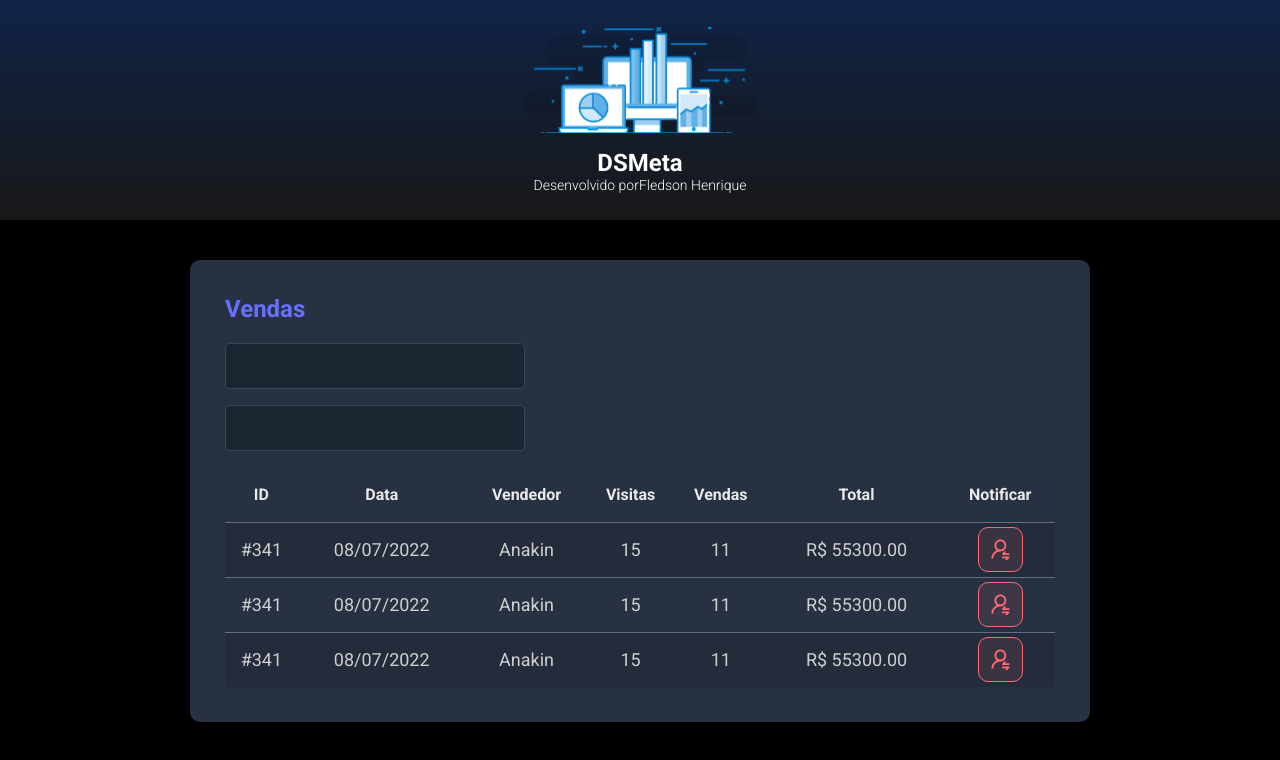
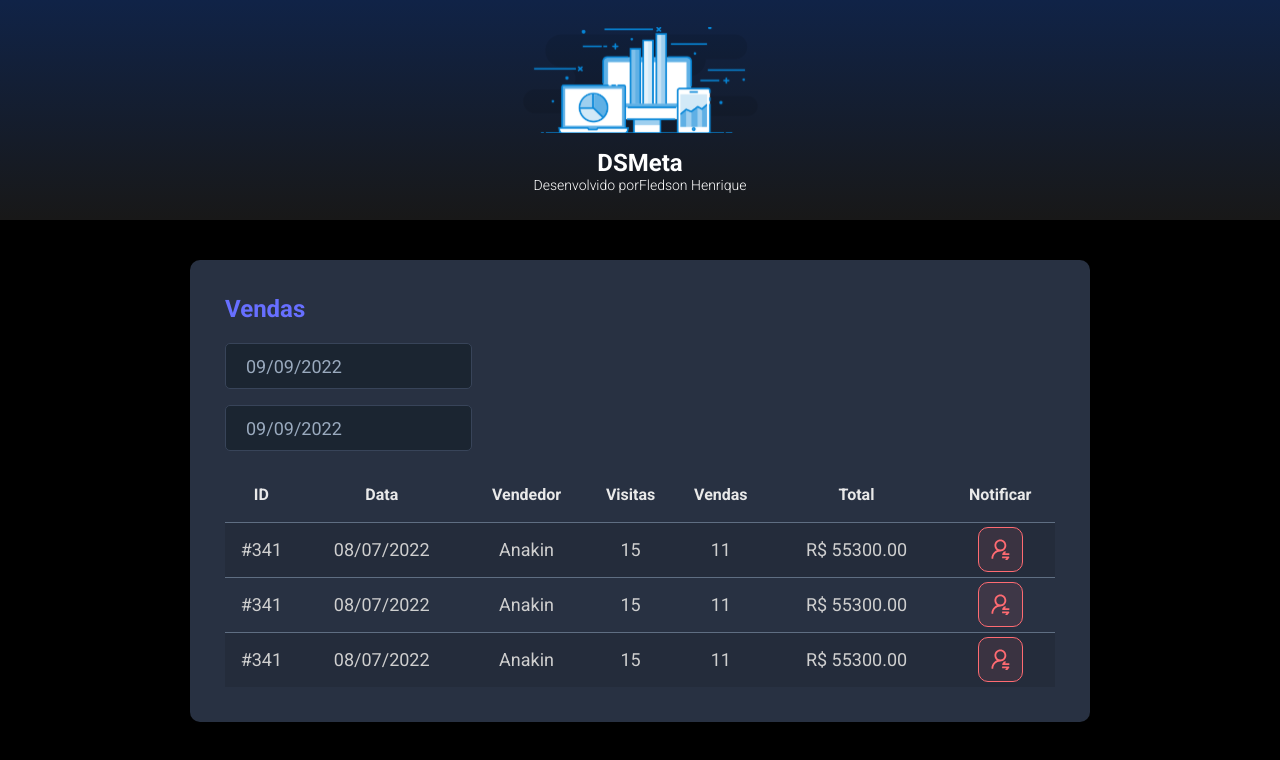
Before and after one commit to Fledson/dsmeta, a React (Vite) app in the folder frontend/: page / in a window 1280 px wide. Shown: the top 760 px of the page. Built offline with nearby package versions, Linux system fonts and the light colour scheme.

Commit message:
:sparkles: feat: Add Datepicker for calendar

```diff
--- a/frontend/package.json
+++ b/frontend/package.json
@@ -9,7 +9,9 @@
     "preview": "vite preview"
   },
   "dependencies": {
+    "@types/react-datepicker": "4.4.2",
     "react": "^18.2.0",
+    "react-datepicker": "4.8.0",
     "react-dom": "^18.2.0"
   },
   "devDependencies": {
--- a/frontend/src/components/SalesCard/index.tsx
+++ b/frontend/src/components/SalesCard/index.tsx
@@ -1,3 +1,5 @@
+import DatePicker from "react-datepicker"
+import "react-datepicker/dist/react-datepicker.css"
 import NotificationButton from "../NotificationButton"
 import "./styles.css"
 
@@ -9,10 +11,20 @@
 
       <div>
         <div className="dsmeta-form-control-container">
-          <input type="text" className="dsmeta-form-control" />
+          <DatePicker
+            selected={new Date()}
+            onChange={(date: Date) => { }}
+            className="dsmeta-form-control"
+            dateFormat="dd/MM/yyyy"
+          />
         </div>
         <div className="dsmeta-form-control-container">
-          <input type="text" className="dsmeta-form-control" />
+          <DatePicker
+            selected={new Date()}
+            onChange={(date: Date) => { }}
+            className="dsmeta-form-control"
+            dateFormat="dd/MM/yyyy"
+          />
         </div>
       </div>
 
```
Also changed, not shown: 1 other file (tests, documents, lock files or other folders).
